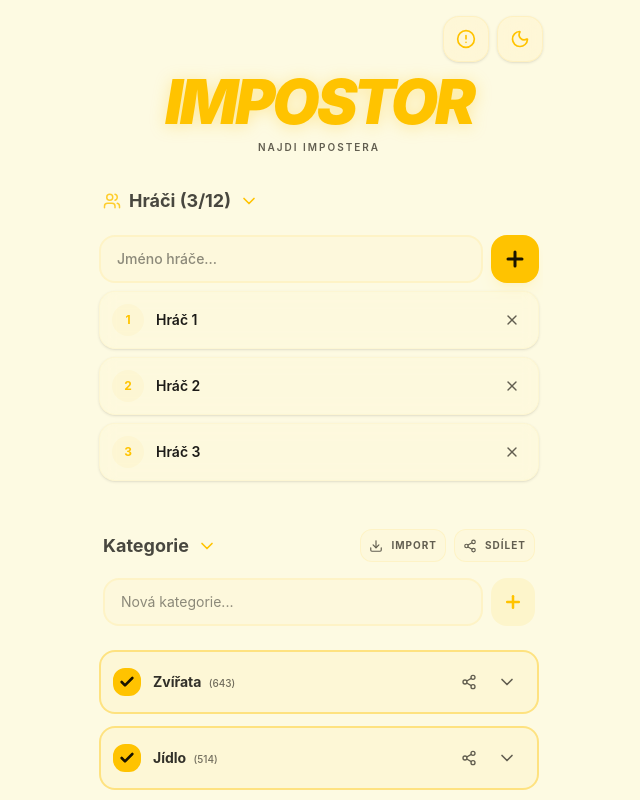
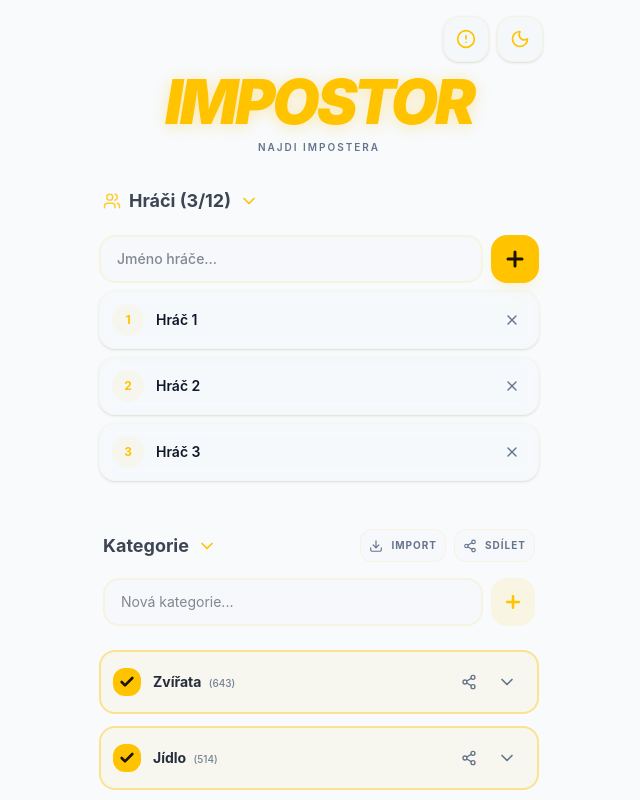
Before and after one commit to Miroslav-Novotny64/simple-impostor-game, a React (Vite) app: page / in a window 1280 px wide. Shown: the top 800 px of the page, without its empty margins (321-961 px from the left). Built offline with nearby package versions, Linux system fonts and the light colour scheme.

Commit message:
Better colors in light mode

```diff
--- a/src/App.jsx
+++ b/src/App.jsx
@@ -290,7 +290,7 @@ function App() {
   const canShowInstall = isMobile && !isStandalone;
 
   return (
-    <div className="min-h-dvh bg-background text-foreground p-4 flex flex-col items-center justify-start overflow-x-hidden font-sans transition-colors duration-300">
+    <div className="min-h-dvh bg-background text-foreground p-4 flex flex-col items-center justify-start overflow-x-hidden font-sans transition-colors duration-300 bg-mesh">
       <div className="w-full max-w-md flex flex-col min-h-full gap-4 sm:gap-6 relative">
         <div className="absolute right-0 top-0 flex gap-2 z-50">
           {canShowInstall && (
--- a/src/index.css
+++ b/src/index.css
@@ -47,32 +47,32 @@
 
 @layer base {
   :root {
-    --background: hsl(52 90% 94%); /* #fefae0 */
-    --foreground: hsl(46 10% 10%);
+    --background: hsl(210 40% 98%);
+    --foreground: hsl(222 47% 11%);
 
-    --card: hsl(52 90% 94%);
-    --card-foreground: hsl(46 10% 10%);
+    --card: hsl(0 0% 100%);
+    --card-foreground: hsl(222 47% 11%);
 
-    --popover: hsl(52 90% 94%);
-    --popover-foreground: hsl(46 10% 10%);
+    --popover: hsl(0 0% 100%);
+    --popover-foreground: hsl(222 47% 11%);
 
-    --primary: hsl(46 100% 50%); /* #ffc300 */
+    --primary: hsl(46 100% 50%); /* #ffc300 - keeping the signature yellow for branding */
     --primary-foreground: hsl(46 100% 5%);
 
-    --secondary: hsl(46 100% 90%);
-    --secondary-foreground: hsl(46 100% 10%);
+    --secondary: hsl(210 40% 96.1%);
+    --secondary-foreground: hsl(222 47% 11.2%);
 
-    --muted: hsl(52 30% 85%);
-    --muted-foreground: hsl(46 10% 35%);
+    --muted: hsl(210 40% 96.1%);
+    --muted-foreground: hsl(215.4 16.3% 46.9%);
 
-    --accent: hsl(46 100% 85%);
-    --accent-foreground: hsl(46 100% 10%);
+    --accent: hsl(210 40% 96.1%);
+    --accent-foreground: hsl(222 47% 11.2%);
 
-    --destructive: hsl(0 84.2% 45%);
+    --destructive: hsl(0 84.2% 60.2%);
     --destructive-foreground: hsl(210 40% 98%);
 
-    --border: hsl(46 20% 85%);
-    --input: hsl(46 20% 85%);
+    --border: hsl(214.3 31.8% 91.4%);
+    --input: hsl(214.3 31.8% 91.4%);
     --ring: hsl(46 100% 50%);
 
     --radius: 1rem;
```
